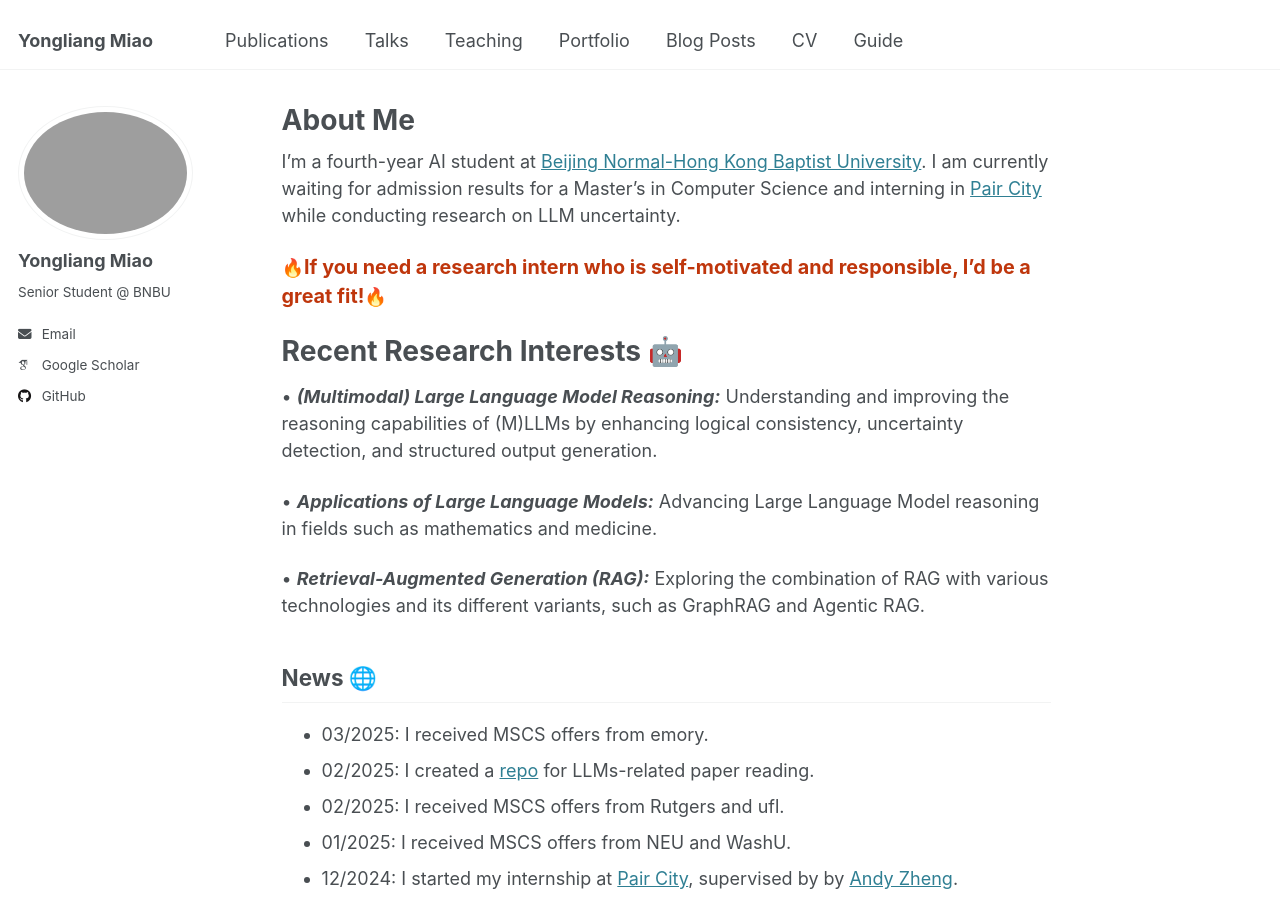
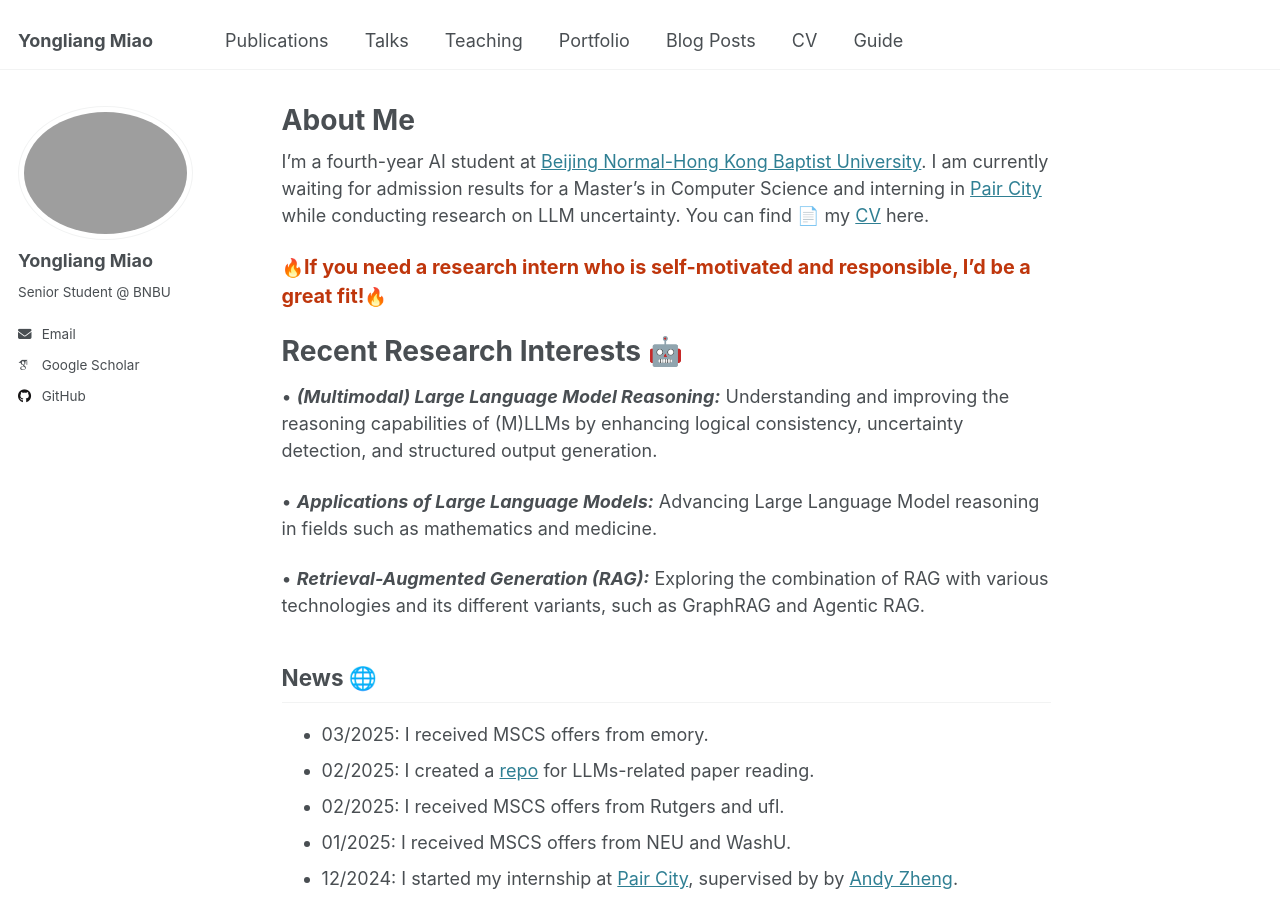
Before and after one commit to YongliangMiao/YongliangMiao.github.io, a Jekyll site: the page built from _pages/about.md, in a window 1280 px wide and 900 px high. Built offline with Jekyll 4.4.1, drawn with Linux system fonts in a browser that asks for light colours; some web fonts are replaced.

Commit message:
Update about.md

```diff
--- a/_pages/about.md
+++ b/_pages/about.md
@@ -7,7 +7,7 @@ redirect_from:
   - /about.html
 ---
 
-I'm a fourth-year AI student at [Beijing Normal-Hong Kong Baptist University](https://uic.edu.cn/en/). I am currently waiting for admission results for a Master's in Computer Science and interning in [Pair City](https://www.paircity.com/home) while conducting research on LLM uncertainty.
+I'm a fourth-year AI student at [Beijing Normal-Hong Kong Baptist University](https://uic.edu.cn/en/). I am currently waiting for admission results for a Master's in Computer Science and interning in [Pair City](https://www.paircity.com/home) while conducting research on LLM uncertainty. You can find 📄 my [CV](assets/cv.pdf) here.
 
 🔥<span style="color: #BF360C; font-weight: bold; font-size: 1.1em;">If you need a research intern who is self-motivated and responsible, I’d be a great fit!</span>🔥
 
```
